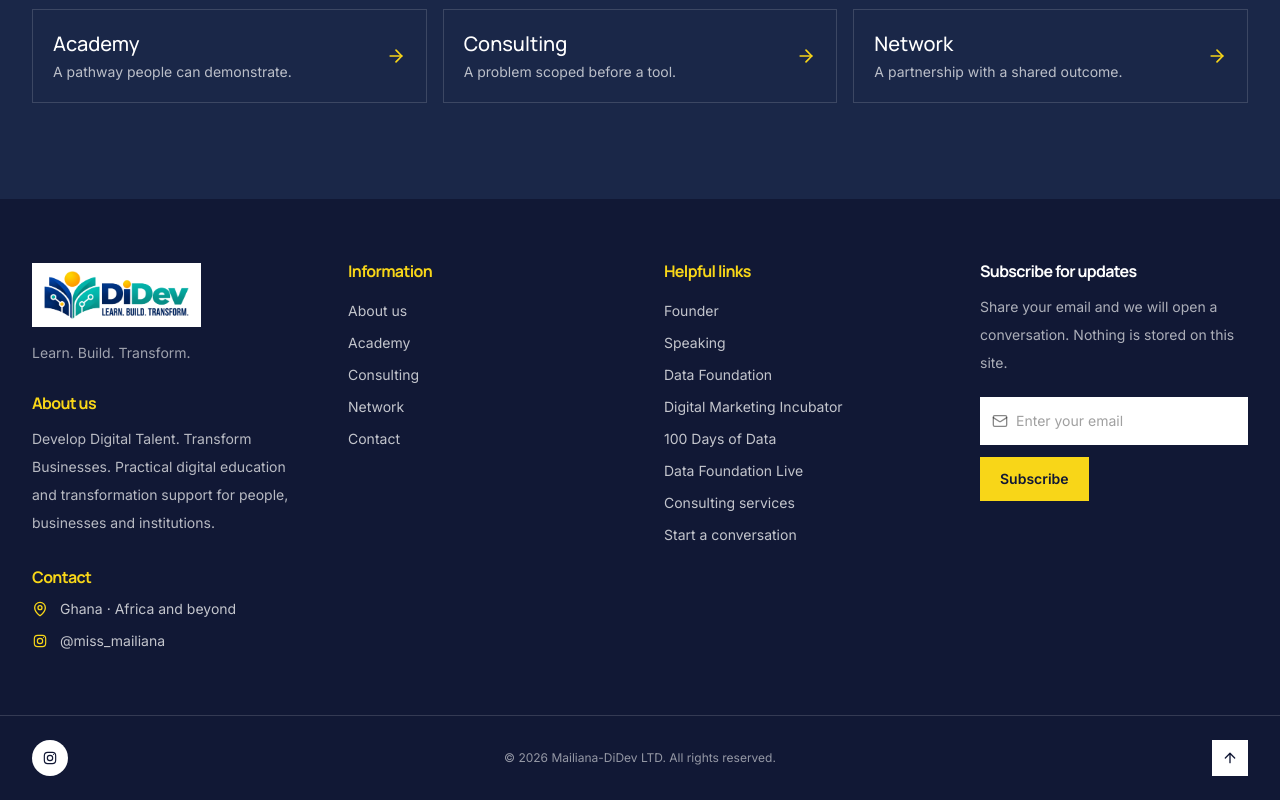
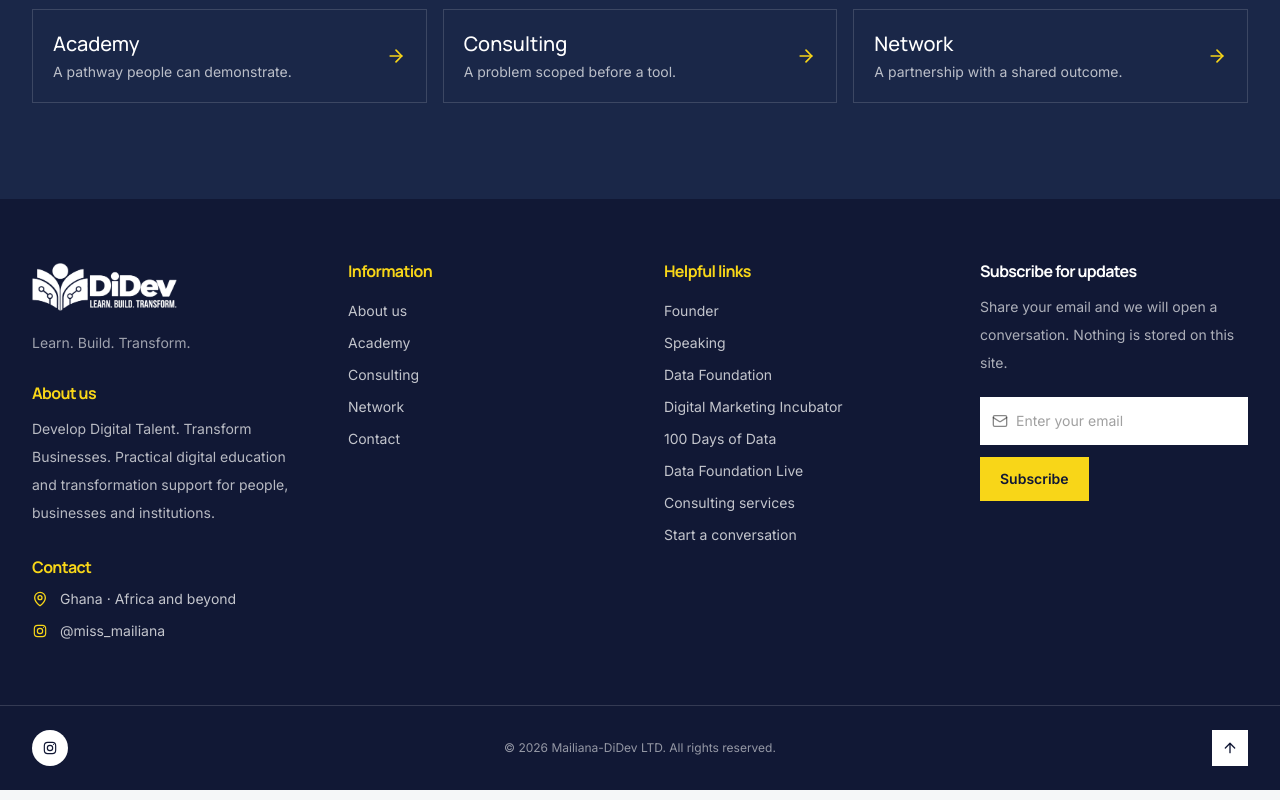
Before and after one commit to Logical883/DiDev, a React (Vite) app: page / in a window 1280 px wide. Shown: the part 4193-4993 px from the top of the page. Built offline with nearby package versions, Linux system fonts and the light colour scheme.

Commit message:
Update on footer logo

```diff
--- a/src/components/Footer.tsx
+++ b/src/components/Footer.tsx
@@ -51,8 +51,8 @@ export function Footer() {
     <footer className="bg-navy text-white">
       <div className="mx-auto grid w-full max-w-7xl gap-12 px-5 py-16 md:px-8 lg:grid-cols-4">
         <div>
-          <Link to="/" className="inline-flex bg-white px-3 py-2" aria-label="DiDev home">
-            <img src="/brand/logo-horizontal.png" alt="DiDev. Learn. Build. Transform." className="h-12 w-auto" />
+          <Link to="/" className="inline-flex" aria-label="DiDev home">
+            <img src="/brand/logo-horizontal-gray.png" alt="DiDev. Learn. Build. Transform." className="h-12 w-auto" />
           </Link>
           <p className="mt-4 text-sm text-white/60">{company.tagline}</p>
 
```
Also changed, not shown: public/brand/logo-horizontal-gray.png (added).
